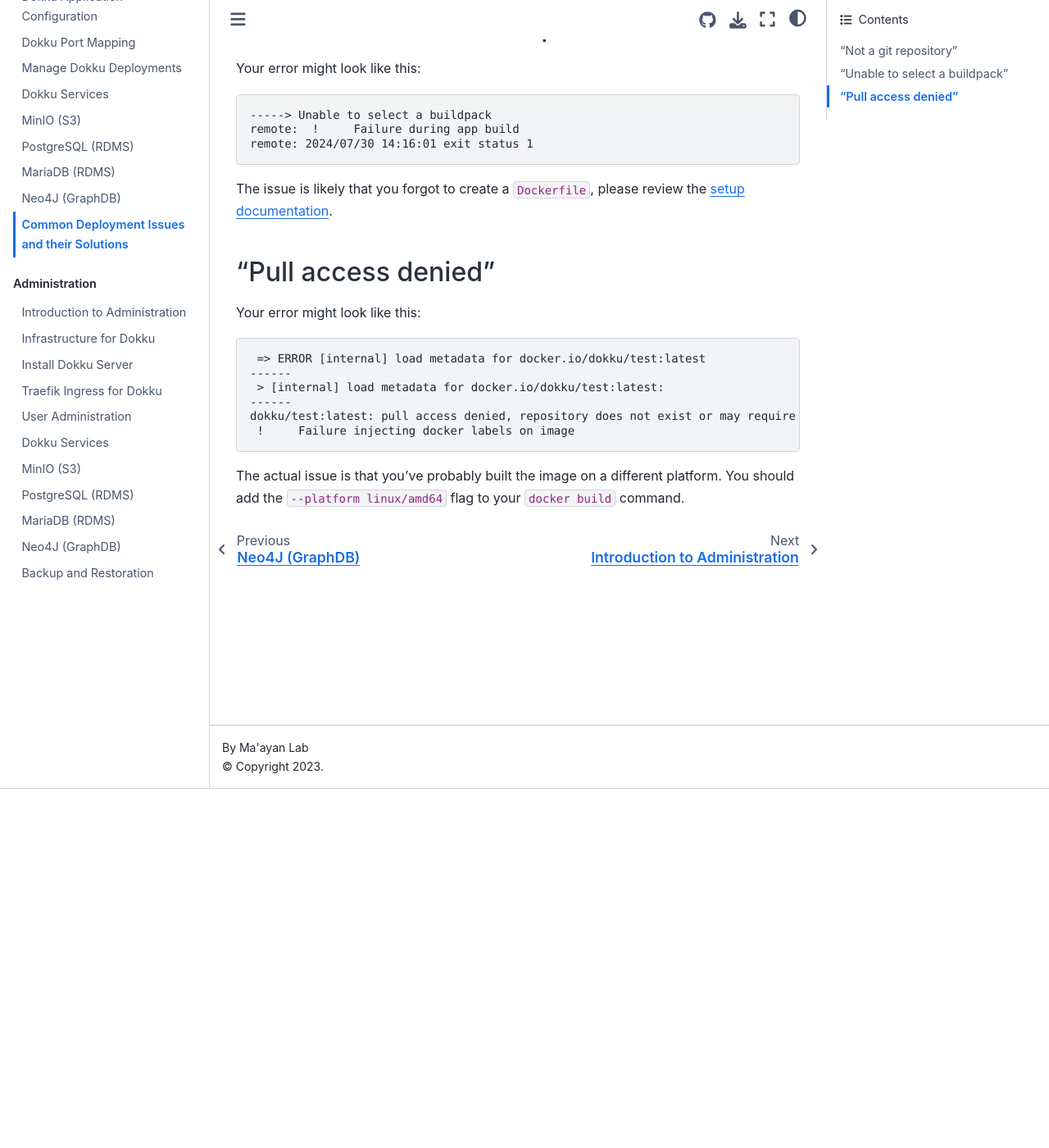
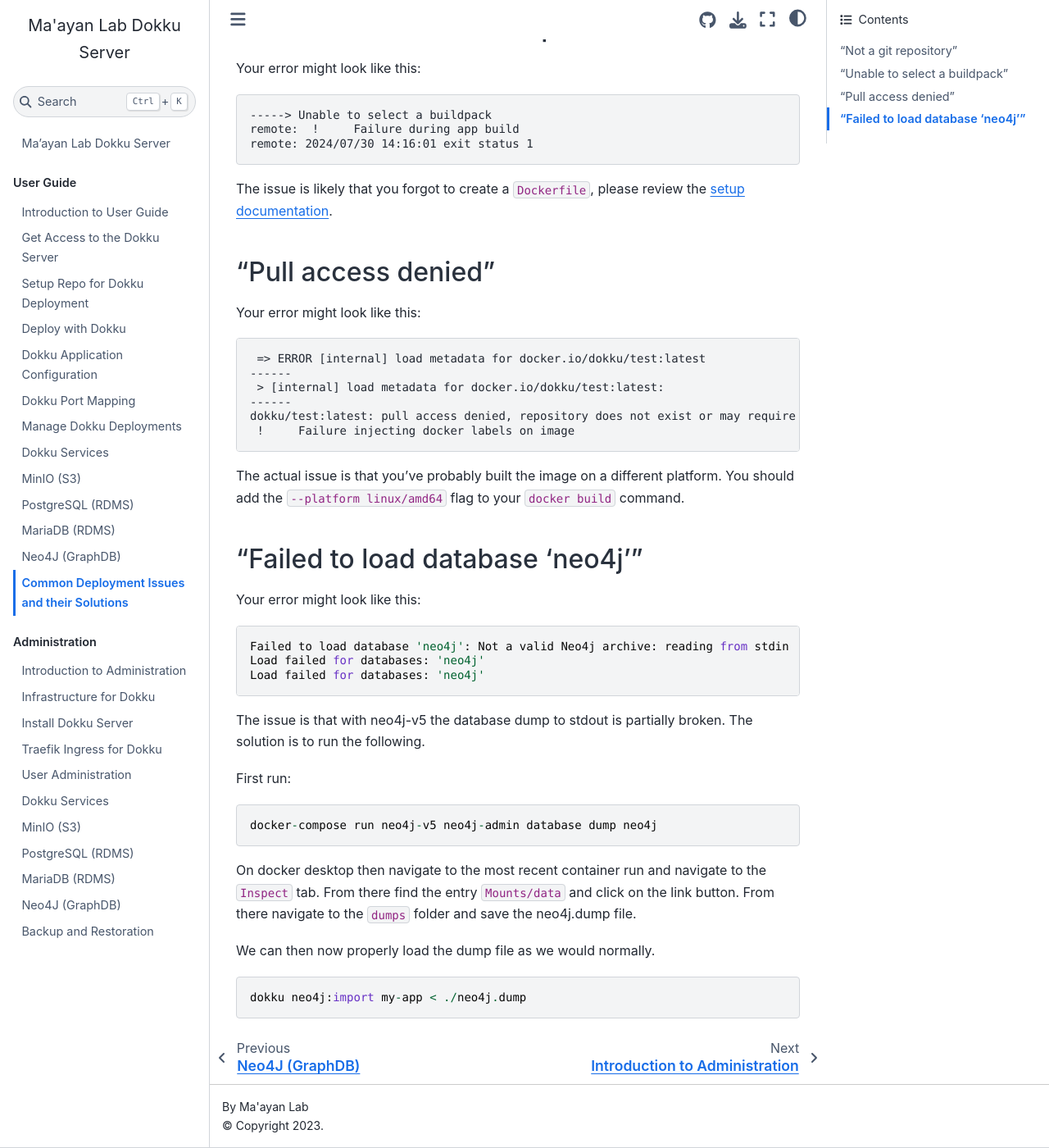
Before and after one commit to MaayanLab/dokku, a Jupyter Book: the page built from user/60-common-issues.md, in a window 1280 px wide and 1400 px high, scrolled down 438 px. Shown: the whole window at 82% size. Built offline with Jupyter Book 1.0.4 settings and Sphinx 7.4.7 and the Sphinx Book theme 1.1.4, drawn with Linux system fonts in a browser that asks for light colours.

Commit message:
added dbdump common issue

````diff
--- a/user/60-common-issues.md
+++ b/user/60-common-issues.md
@@ -30,3 +30,28 @@
 ```
 
 The actual issue is that you've probably built the image on a different platform. You should add the `--platform linux/amd64` flag to your `docker build` command.
+
+## "Failed to load database 'neo4j'"
+
+Your error might look like this:
+```
+Failed to load database 'neo4j': Not a valid Neo4j archive: reading from stdin
+Load failed for databases: 'neo4j'
+Load failed for databases: 'neo4j'
+```
+
+The issue is that with neo4j-v5 the database dump to stdout is partially broken. The solution is to run the following.
+
+First run:
+
+```
+docker-compose run neo4j-v5 neo4j-admin database dump neo4j
+```
+
+On docker desktop then navigate to the most recent container run and navigate to the `Inspect` tab. From there find the entry `Mounts/data` and click on the link button. From there navigate to the `dumps` folder and save the neo4j.dump file.
+
+We can then now properly load the dump file as we would normally.
+
+```
+dokku neo4j:import my-app < ./neo4j.dump
+```
````
